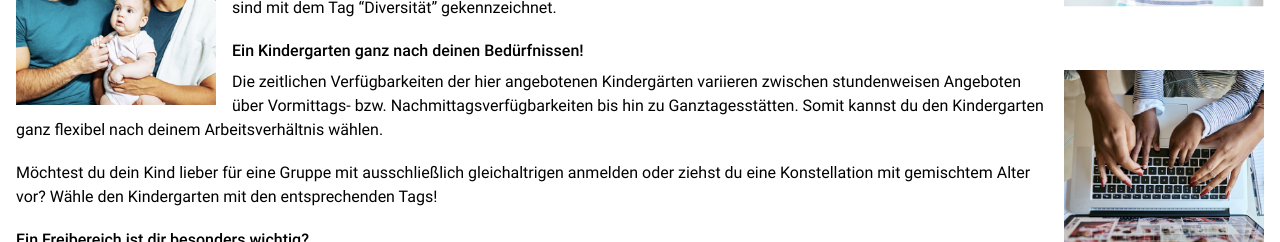
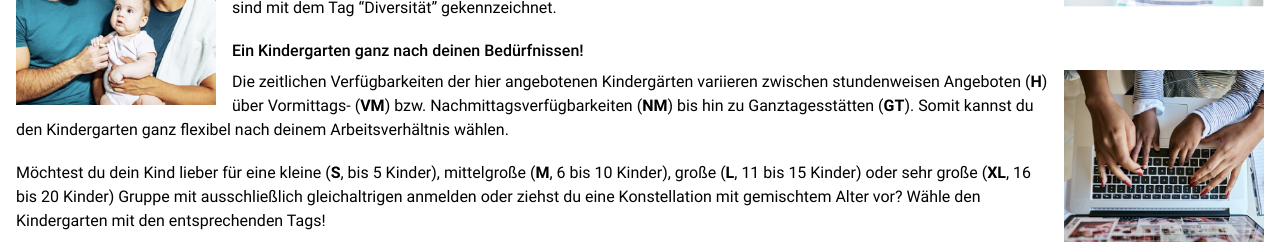
Before and after one commit to 2010859025/kindergarten-usability-2, a React (Create React App) app: page /information in a window 1280 px wide. Shown: the part 558-800 px from the top of the page. Built offline with nearby package versions, Linux system fonts and the light colour scheme.

Commit message:
minor changes

```diff
--- a/src/App.js
+++ b/src/App.js
@@ -64,7 +64,6 @@
 
   return (
     <ThemeProvider theme={theme}>
-      <div id="outer-container">
       {!showLandingPage ? (
         <>
           <Header title={pageTitle} />
@@ -72,7 +71,6 @@
       ) : (
         ""
       )}
-        <div id="page-wrap">
       <Routes>
         <Route path="/" element={<HomePage title={documentTitle} />} />
         <Route path="/home" element={<HomePage title={documentTitle} />} />
@@ -80,10 +78,7 @@
           path="/information"
           element={<InformationPage title={documentTitle} />}
         />
-            <Route
-              path="/search"
-              element={<SearchPage title={documentTitle} />}
-            />
+        <Route path="/search" element={<SearchPage title={documentTitle} />} />
         <Route
           path="/results"
           element={<ResultsPage title={documentTitle} />}
@@ -98,8 +93,6 @@
         />
         <Route path="*" element={<ErrorPage title="404 Not found" />} />
       </Routes>
-        </div>
-      </div>
     </ThemeProvider>
   );
 }
--- a/src/index.scss
+++ b/src/index.scss
@@ -31,6 +31,9 @@
 
 .header {
   width: 100vw;
+  position: fixed;
+  top: 0;
+  z-index: 3;
 }
 
 .header-menu {
@@ -40,7 +43,6 @@
   height: 56px;
   display: flex;
   align-items: center;
-  // justify-content: space-between;
   justify-content: center;
   width: 100vw;
 }
@@ -89,12 +91,13 @@
 }
 
 .container {
+  margin-top: 176px;
   padding-left: 16px;
   padding-right: 16px;
   position: relative;
 
   .headline-box {
-    margin-top: 30px;
+    padding-top: 30px;
 
     .headline {
       font-weight: 500;
@@ -343,7 +346,7 @@
   border-radius: 4px;
   left: 50%;
   transform: translate(-50%, 0%);
-  width: 250px;
+  width: calc(100% - 20px);
   z-index: 1000;
   align-items: center;
   box-shadow: 0px 3px 5px -1px rgba(0, 0, 0, 0.2),
--- a/src/pages/InformationPage.js
+++ b/src/pages/InformationPage.js
@@ -70,17 +70,19 @@
         />
         <p className="paragraph">
           Die zeitlichen Verfügbarkeiten der hier angebotenen Kindergärten
-          variieren zwischen stundenweisen Angeboten über Vormittags- bzw.
-          Nachmittagsverfügbarkeiten bis hin zu Ganztagesstätten. Somit kannst
-          du den Kindergarten ganz flexibel nach deinem Arbeitsverhältnis
-          wählen.
+          variieren zwischen stundenweisen Angeboten (<b>H</b>) über Vormittags-
+          (<b>VM</b>) bzw. Nachmittagsverfügbarkeiten (<b>NM</b>) bis hin zu
+          Ganztagesstätten (<b>GT</b>). Somit kannst du den Kindergarten ganz
+          flexibel nach deinem Arbeitsverhältnis wählen.
         </p>
         <br />
         <p className="paragraph">
-          Möchtest du dein Kind lieber für eine Gruppe mit ausschließlich
-          gleichaltrigen anmelden oder ziehst du eine Konstellation mit
-          gemischtem Alter vor? Wähle den Kindergarten mit den entsprechenden
-          Tags!
+          Möchtest du dein Kind lieber für eine kleine (<b>S</b>, bis 5 Kinder),
+          mittelgroße (<b>M</b>, 6 bis 10 Kinder), große (<b>L</b>, 11 bis 15
+          Kinder) oder sehr große (<b>XL</b>, 16 bis 20 Kinder) Gruppe mit
+          ausschließlich gleichaltrigen anmelden oder ziehst du eine
+          Konstellation mit gemischtem Alter vor? Wähle den Kindergarten mit den
+          entsprechenden Tags!
         </p>
         <br />
         <p className="paragraph-headline">
--- a/src/pages/SearchPage.js
+++ b/src/pages/SearchPage.js
@@ -122,7 +122,7 @@
         <div className="snackbar snackbar-warn row snackbar-bottom-search">
           <ErrorOutline />
           <div className="col">
-            <p className="snackbar-text">Fehler!</p>
+            <p className="snackbar-text">Error!</p>
           </div>
         </div>
       )}
```
Lines whose indentation alone changed are shown as unchanged.
